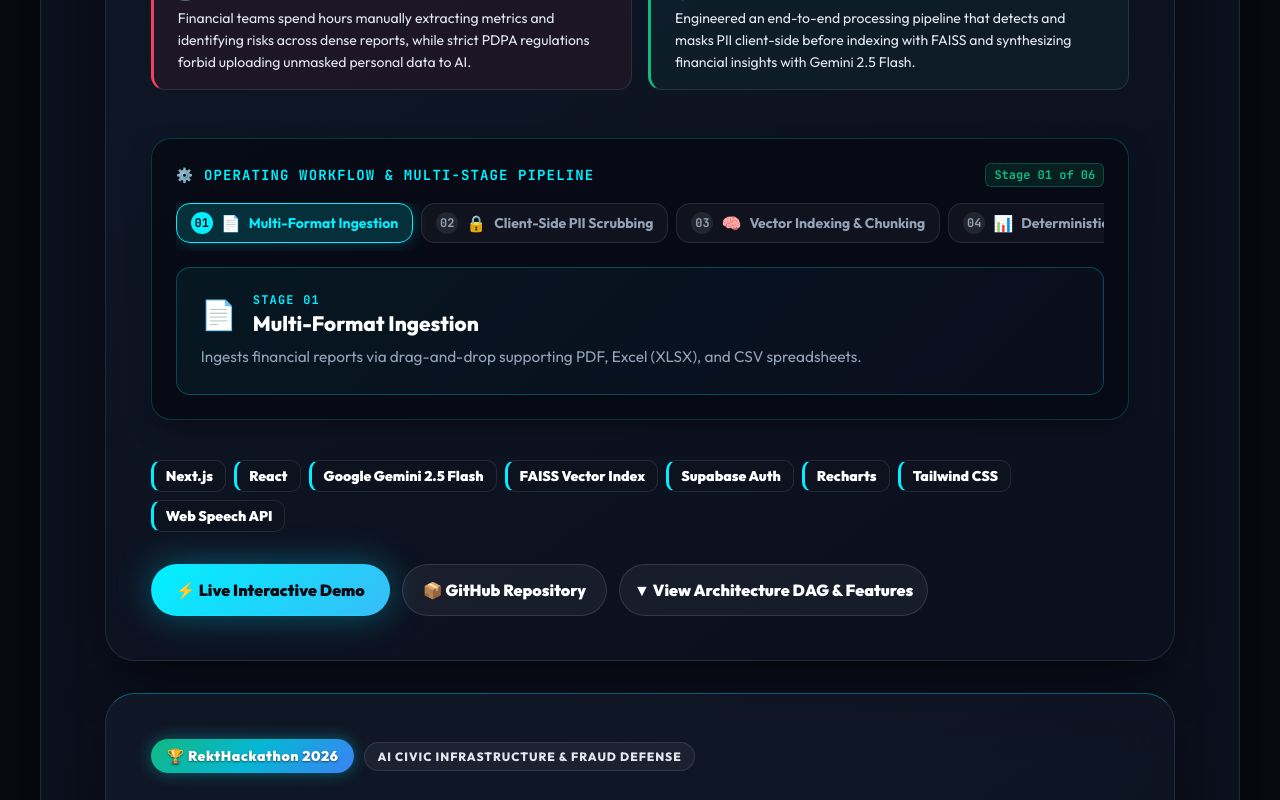
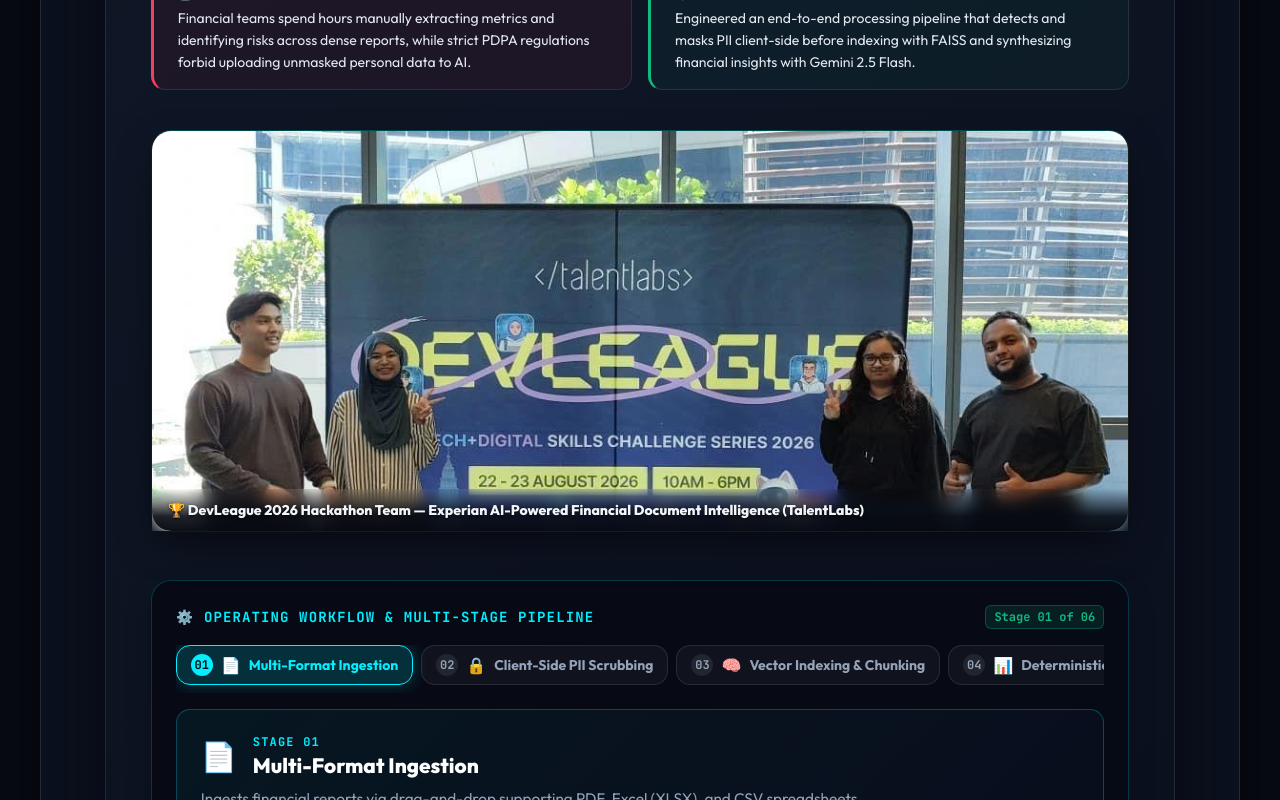
Before and after one commit to Bashar-ml-en/My_Portfolio, a React (Vite) app: page / in a window 1280 px wide. Shown: the part 3060-3860 px from the top of the page. Built offline with nearby package versions, Linux system fonts and the light colour scheme.

Commit message:
feat(hackathons): showcase DevLeague and Microsoft hackathon team event photos for SmartFlow One and RakyatOS

```diff
--- a/src/App.css
+++ b/src/App.css
@@ -1450,6 +1450,54 @@
   line-height: 1.55;
 }
 
+/* Hackathon Event Photo Showcase */
+.hackathon-photo-wrapper {
+  margin: var(--space-2) 0 var(--space-3);
+}
+
+.hackathon-photo-container {
+  position: relative;
+  overflow: hidden;
+  border-radius: var(--radius-md);
+  border: 1px solid var(--border-glass);
+  border-top: 1px solid rgba(0, 240, 255, 0.3);
+  box-shadow: 0 16px 40px -10px rgba(0, 0, 0, 0.6);
+  max-height: 420px;
+  background: #000000;
+}
+
+.hackathon-photo {
+  display: block;
+  width: 100%;
+  height: auto;
+  max-height: 400px;
+  object-fit: cover;
+  object-position: center 25%;
+  transition: transform var(--duration-slow) var(--ease-standard);
+}
+
+.hackathon-photo-container:hover .hackathon-photo {
+  transform: scale(1.02);
+}
+
+.hackathon-photo-overlay {
+  position: absolute;
+  bottom: 0;
+  left: 0;
+  right: 0;
+  padding: 12px 16px;
+  background: linear-gradient(180deg, transparent, rgba(7, 10, 18, 0.9) 65%, rgba(7, 10, 18, 0.98));
+  backdrop-filter: blur(8px);
+}
+
+.hackathon-photo-overlay span {
+  display: block;
+  color: #f1f5f9;
+  font-size: var(--text-small);
+  font-weight: 800;
+  text-shadow: 0 1px 3px rgba(0, 0, 0, 0.8);
+}
+
 /* Operating Workflow Visualizer */
 .hackathon-operating-container {
   margin: var(--space-3) 0;
--- a/src/components/HackathonCard.jsx
+++ b/src/components/HackathonCard.jsx
@@ -52,6 +52,26 @@
           <p>{hackathon.solution}</p>
         </div>
       </div>
+
+      {/* Hackathon Event Photo Showcase if present */}
+      {hackathon.image && (
+        <div className="hackathon-photo-wrapper">
+          <div className="hackathon-photo-container">
+            <img
+              src={hackathon.image}
+              alt={hackathon.imageCaption || hackathon.title}
+              className="hackathon-photo"
+              loading="lazy"
+              decoding="async"
+            />
+            {hackathon.imageCaption && (
+              <div className="hackathon-photo-overlay">
+                <span>{hackathon.imageCaption}</span>
+              </div>
+            )}
+          </div>
+        </div>
+      )}
 
       {/* Operating Workflow Visualizer */}
       <div className="hackathon-operating-container">
--- a/src/data/hackathons.ts
+++ b/src/data/hackathons.ts
@@ -13,6 +13,8 @@
   badgeColor: string
   repoUrl: string
   liveDemo?: string
+  image?: string
+  imageCaption?: string
   tagline: string
   problem: string
   solution: string
@@ -97,6 +99,8 @@
     badgeColor: 'linear-gradient(135deg, #00F0FF, #3B82F6 60%, #6366F1)',
     repoUrl: 'https://github.com/vaiyud/ai-powered-financial-report-analysis',
     liveDemo: 'https://ai-powered-financial-report-analysi.vercel.app',
+    image: '/hackathons/smartflow-experian-devleague.jpg',
+    imageCaption: '🏆 DevLeague 2026 Hackathon Team — Experian AI-Powered Financial Document Intelligence (TalentLabs)',
     tagline: 'Financial document intelligence platform that automatically scrubs PII for PDPA compliance and generates CFO-level executive insights with Google Gemini.',
     problem: 'Financial teams spend hours manually extracting metrics and identifying risks across dense reports, while strict PDPA regulations forbid uploading unmasked personal data to AI.',
     solution: 'Engineered an end-to-end processing pipeline that detects and masks PII client-side before indexing with FAISS and synthesizing financial insights with Gemini 2.5 Flash.',
@@ -162,6 +166,8 @@
     badgeColor: 'linear-gradient(135deg, #10B981, #06B6D4 50%, #3B82F6)',
     repoUrl: 'https://github.com/rekthackathon/rakyatos',
     liveDemo: 'https://rakyatos.vercel.app',
+    image: '/hackathons/rakyatos-microsoft-rekthackathon.png',
+    imageCaption: '🏆 RektHackathon 2026 Team at Microsoft — RakyatOS Grounded Civic AI & Anti-Scam Platform (Claw Collective)',
     tagline: 'Grounded bilingual intelligence layer helping everyday citizens safely navigate government services while proactively screening impersonation scams.',
     problem: 'Malaysians lost RM2.97B to online scams in 2025 due to fragmented government portals and rampant SMS/message impersonations. Victims usually seek help after being hit.',
     solution: 'Pre-screens messages with ScamShield, anchors every single factual answer to verified official registries (Semak Mule, NSRC 997, MyGOV), and rejects hallucinations before reaching users.',
```
Also changed, not shown: public/hackathons/rakyatos-microsoft-rekthackathon.png (added), public/hackathons/smartflow-experian-devleague.jpg (added).
